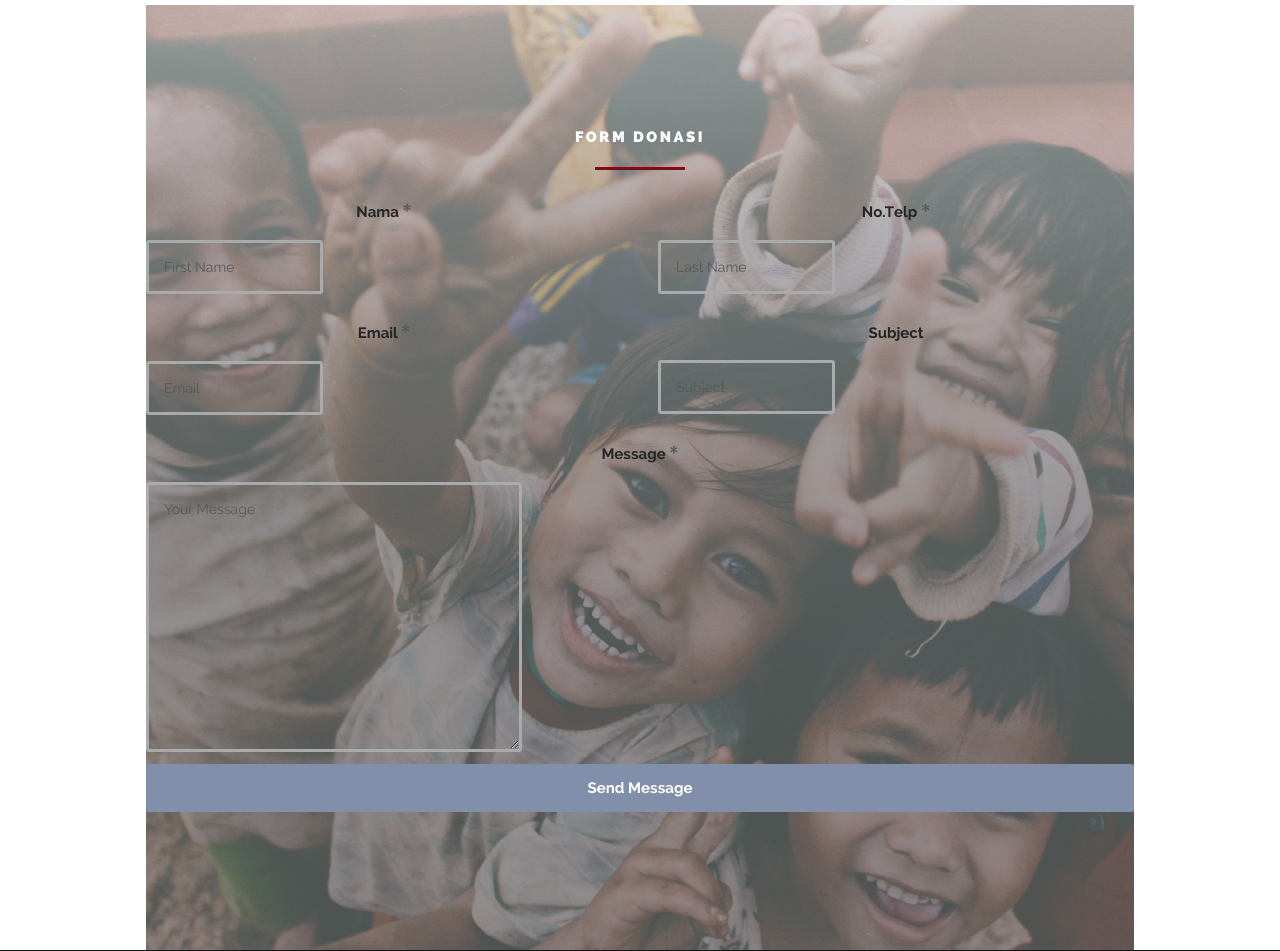
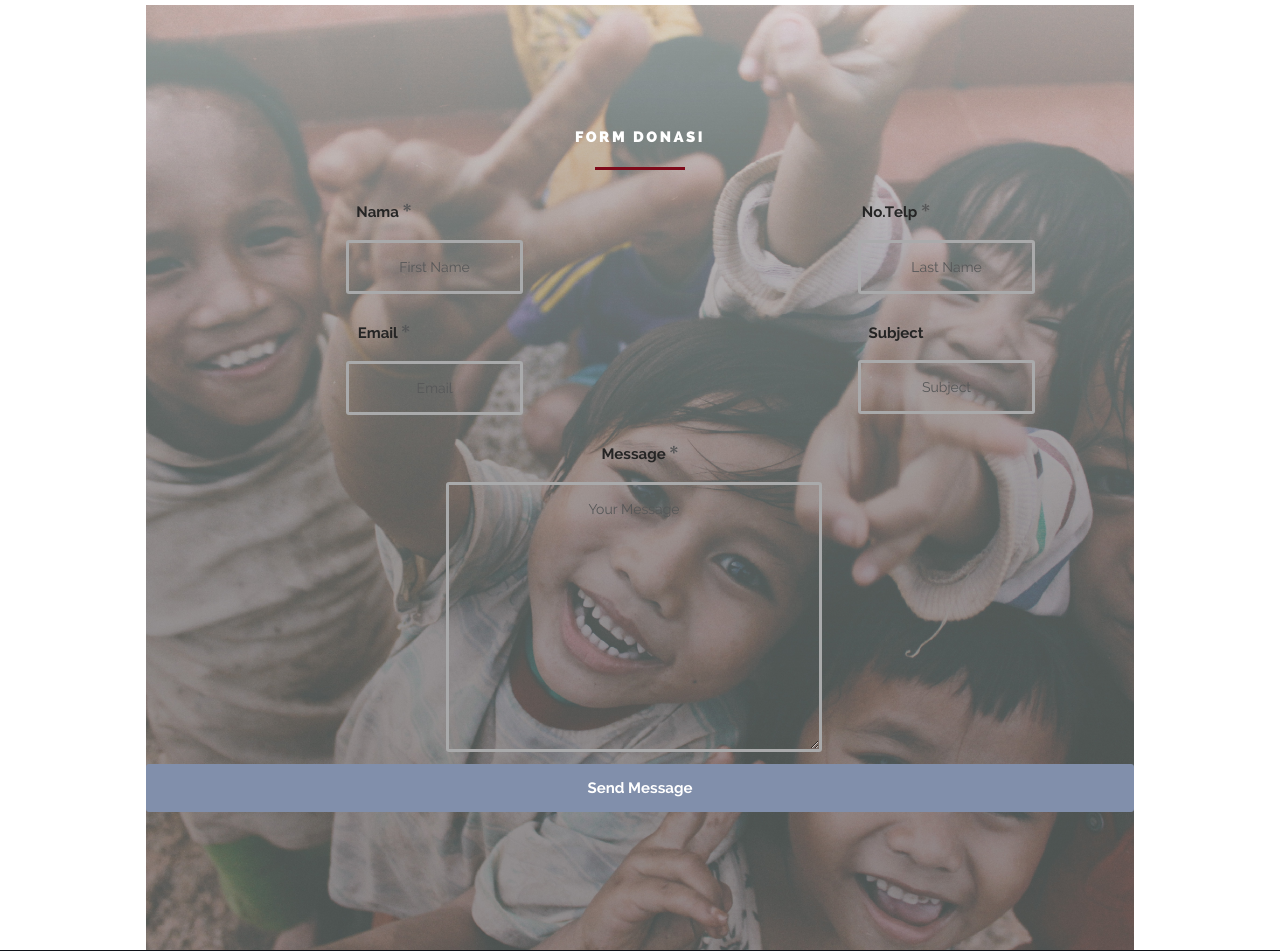
Before and after one commit to Andre17190177/UAS-Web_Programming_2-Kelompok_2, a CodeIgniter app: page /harapanbangsa/ in a window 1280 px wide. Shown: the part 3346-4297 px from the top of the page. Run offline with CodeIgniter, Linux system fonts and the light colour scheme; some libraries are stand-ins or nearby versions.

Commit message:
update css

```diff
--- a/harapanbangsa/css/main.css
+++ b/harapanbangsa/css/main.css
@@ -321,17 +321,21 @@ select {
 	max-width: 100%;
 	background: transparent;
 	border: 3px solid #a9aaab;
+	text-align: center;
+	margin-left: 200px;
 }
 
 textarea {
 	min-height: 162px;
+	margin-left: 300px;
 }
 
 input[type="text"]:focus,
 input[type="password"]:focus,
 input[type="email"]:focus,
 textarea:focus {
-	background: white;
+	background: #7f0a1a;
+margin-left: 200px;
 }
 
 label,
@@ -1972,6 +1976,8 @@ hr {
 	-webkit-background-size: cover !important;
 	-moz-background-size: cover !important;
 	background-size: cover !important;
+	background-repeat: no-repeat;
+	background-position: center;
 	padding-top: 120px;
 	padding-bottom: 108px;
 	width: 100%;
```
